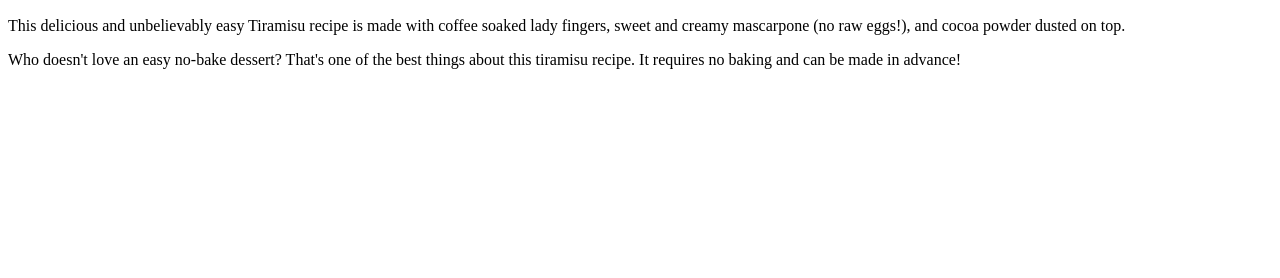
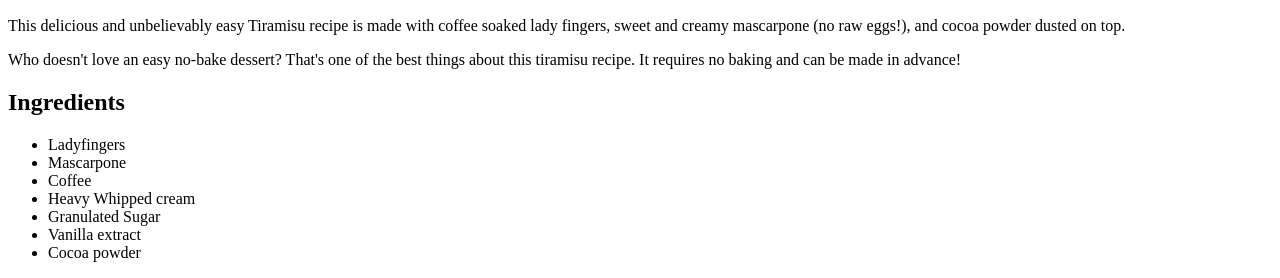
Before and after one commit to itsbrandongarza/odin-recipes, a plain HTML site: page recipes/tiramisu.html in a window 1280 px wide. Shown: the part 614-892 px from the top of the page. Before the commit the page ends 800 px from the top, so only its background shows below. Drawn offline with Linux system fonts and the light colour scheme.

Commit message:
Add h2 element and an unordered list
The h2 element is for the ingredients heading and the unordered list is
for the ingredients.

```diff
--- a/recipes/tiramisu.html
+++ b/recipes/tiramisu.html
@@ -14,5 +14,16 @@
             mascarpone (no raw eggs!), and cocoa powder dusted on top.</p>
         <p>Who doesn't love an easy no-bake dessert?  That's one of the best things about this tiramisu recipe.  It requires no
             baking and can be made in advance!</p>
+
+        <h2>Ingredients</h2>
+        <ul>
+            <li>Ladyfingers</li>
+            <li>Mascarpone</li>
+            <li>Coffee</li>
+            <li>Heavy Whipped cream</li>
+            <li>Granulated Sugar</li>
+            <li>Vanilla extract</li>
+            <li>Cocoa powder</li>
+        </ul>
     </body>
 </html>
```
